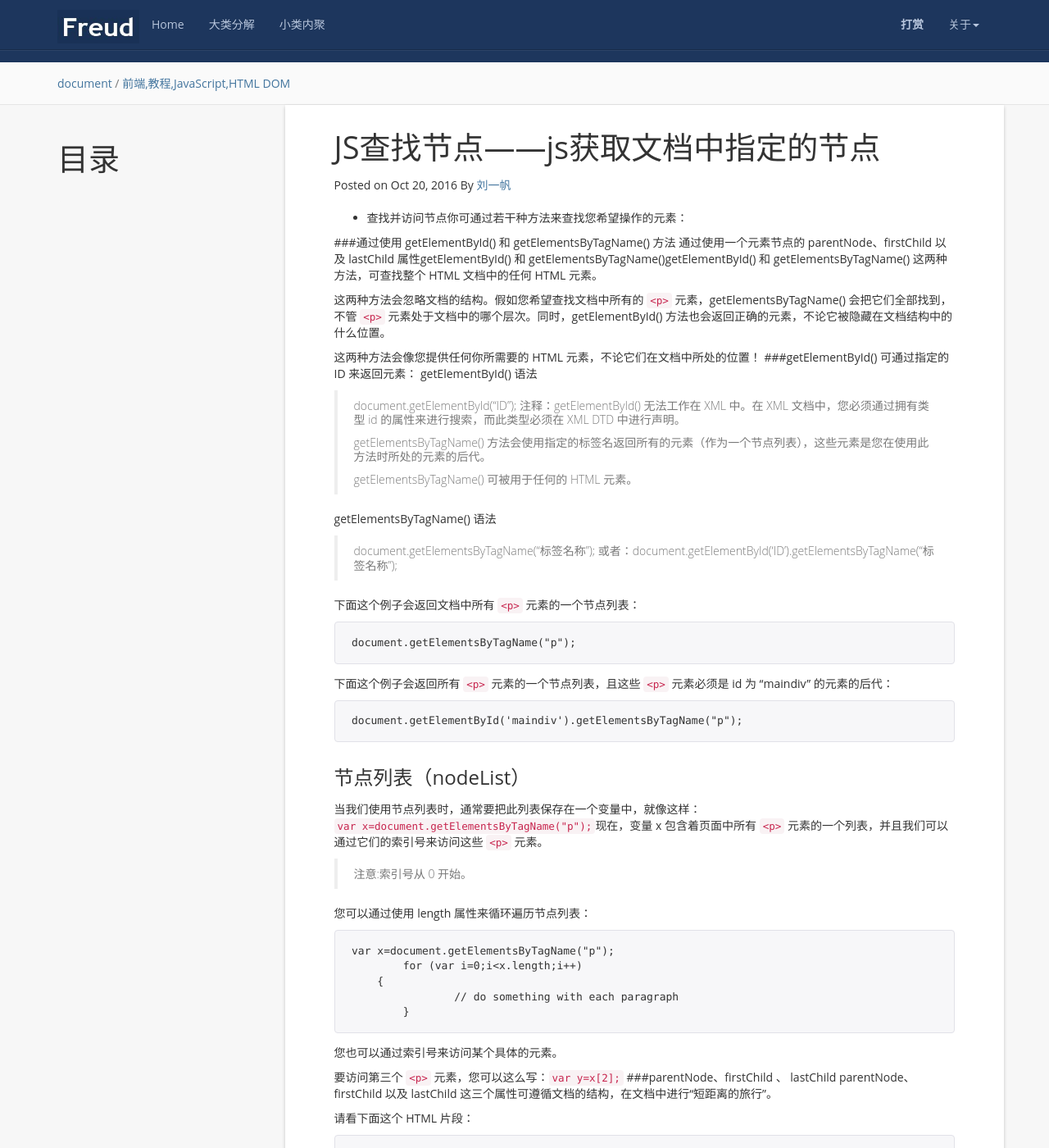
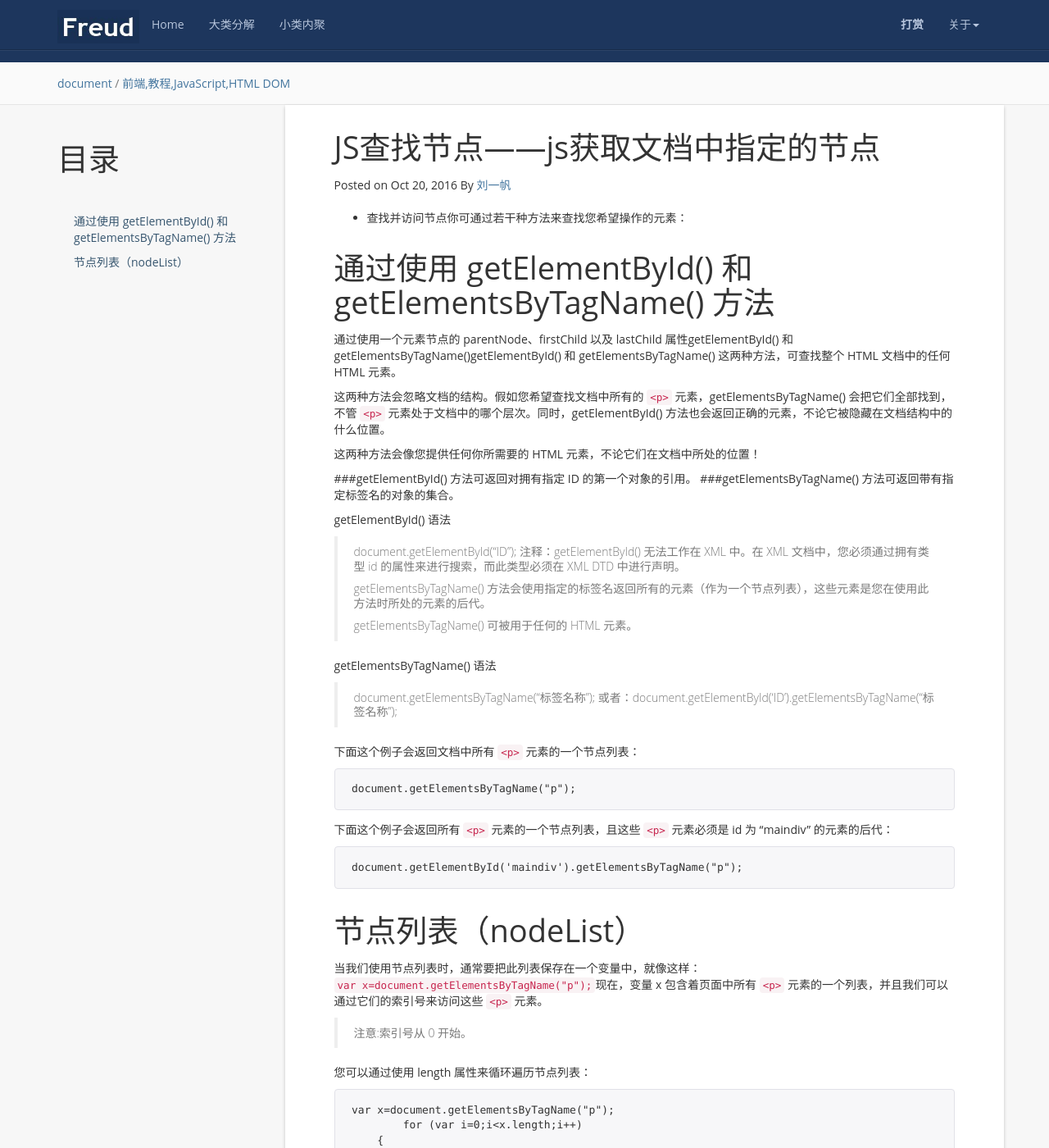
Before and after one commit to liu1fan/liu1fan.github.io, a Jekyll site: the page built from _posts/2016-10-21-JS查找节点——js获取文档中指定的节点.md, in a window 1280 px wide and 1400 px high, scrolled down 219 px. Shown: the whole window at 82% size. Built offline with Jekyll 4.4.1, drawn with Linux system fonts in a browser that asks for light colours; comment, search, counter and statistics services are not loaded; some of the changed text lies outside the part shown.

Commit message:
又修改

```diff
--- a/_posts/2016-10-21-JS查找节点——js获取文档中指定的节点.md
+++ b/_posts/2016-10-21-JS查找节点——js获取文档中指定的节点.md
@@ -6,15 +6,25 @@ categories: document
 tag: 前端,教程,JavaScript,HTML DOM
 ---
 
+
+* content
+{:toc}
+
 - 查找并访问节点你可通过若干种方法来查找您希望操作的元素：
 
-###通过使用 getElementById() 和 getElementsByTagName() 方法
+
+通过使用 getElementById() 和 getElementsByTagName() 方法
+=============================
+
 通过使用一个元素节点的 parentNode、firstChild 以及 lastChild 属性getElementById() 和 getElementsByTagName()getElementById() 和 getElementsByTagName() 这两种方法，可查找整个 HTML 文档中的任何 HTML 元素。
 
 这两种方法会忽略文档的结构。假如您希望查找文档中所有的 `<p>` 元素，getElementsByTagName() 会把它们全部找到，不管 `<p>` 元素处于文档中的哪个层次。同时，getElementById() 方法也会返回正确的元素，不论它被隐藏在文档结构中的什么位置。
 
 这两种方法会像您提供任何你所需要的 HTML 元素，不论它们在文档中所处的位置！
-###getElementById() 可通过指定的 ID 来返回元素：
+
+###getElementById() 方法可返回对拥有指定 ID 的第一个对象的引用。
+###getElementsByTagName() 方法可返回带有指定标签名的对象的集合。
+
 getElementById() 语法
 
 >document.getElementById("ID"); 注释：getElementById() 无法工作在 XML 中。在 XML 文档中，您必须通过拥有类型 id 的属性来进行搜索，而此类型必须在 XML DTD 中进行声明。
@@ -34,7 +44,8 @@ getElementsByTagName() 语法
 
 	document.getElementById('maindiv').getElementsByTagName("p");
 
-### 节点列表（nodeList）
+节点列表（nodeList）
+============================
 
 当我们使用节点列表时，通常要把此列表保存在一个变量中，就像这样：`var x=document.getElementsByTagName("p");`现在，变量 x 包含着页面中所有 `<p>` 元素的一个列表，并且我们可以通过它们的索引号来访问这些 `<p>` 元素。
 >注意:索引号从 0 开始。
@@ -50,7 +61,8 @@ getElementsByTagName() 语法
 您也可以通过索引号来访问某个具体的元素。
 
 要访问第三个 `<p>` 元素，您可以这么写：`var y=x[2];`
-###parentNode、firstChild 、 lastChild
+parentNode、firstChild 、 lastChild
+============================
  parentNode、firstChild 以及 lastChild 这三个属性可遵循文档的结构，在文档中进行“短距离的旅行”。
 
 请看下面这个 HTML 片段：
```
